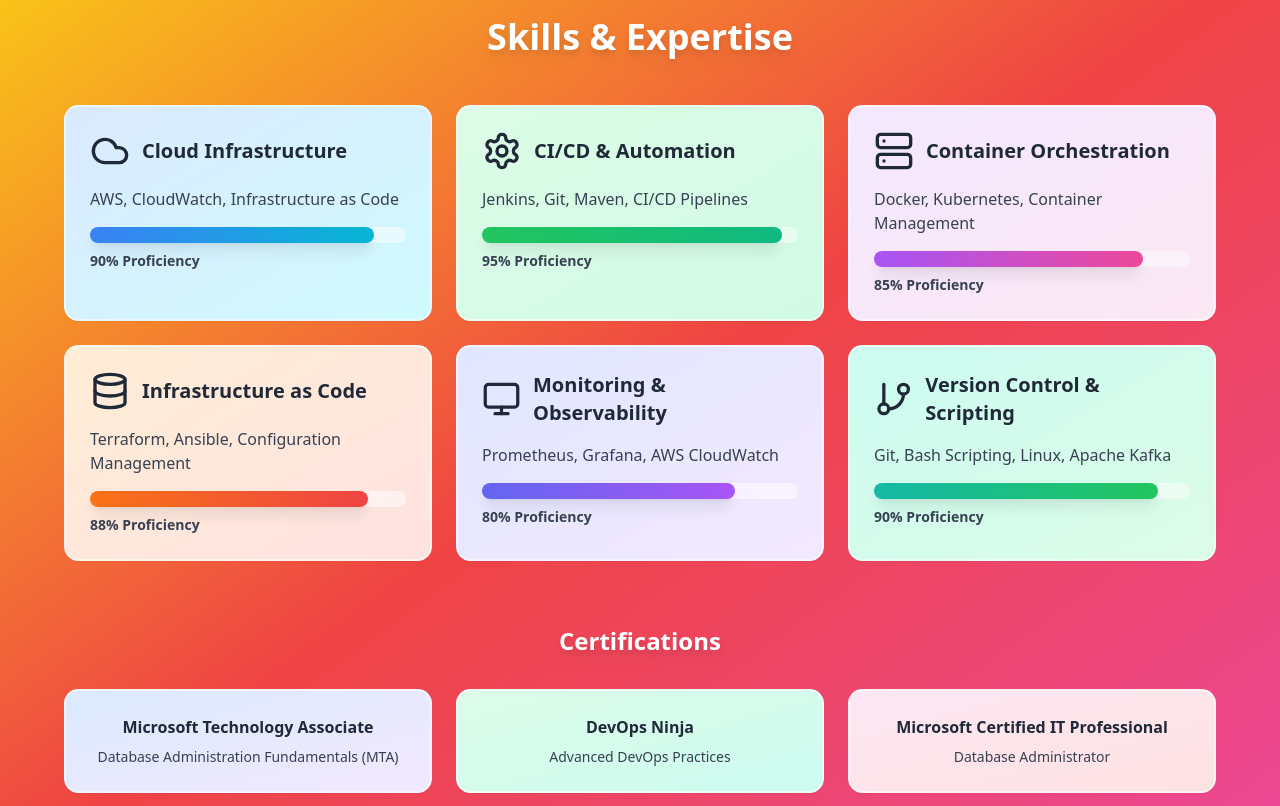
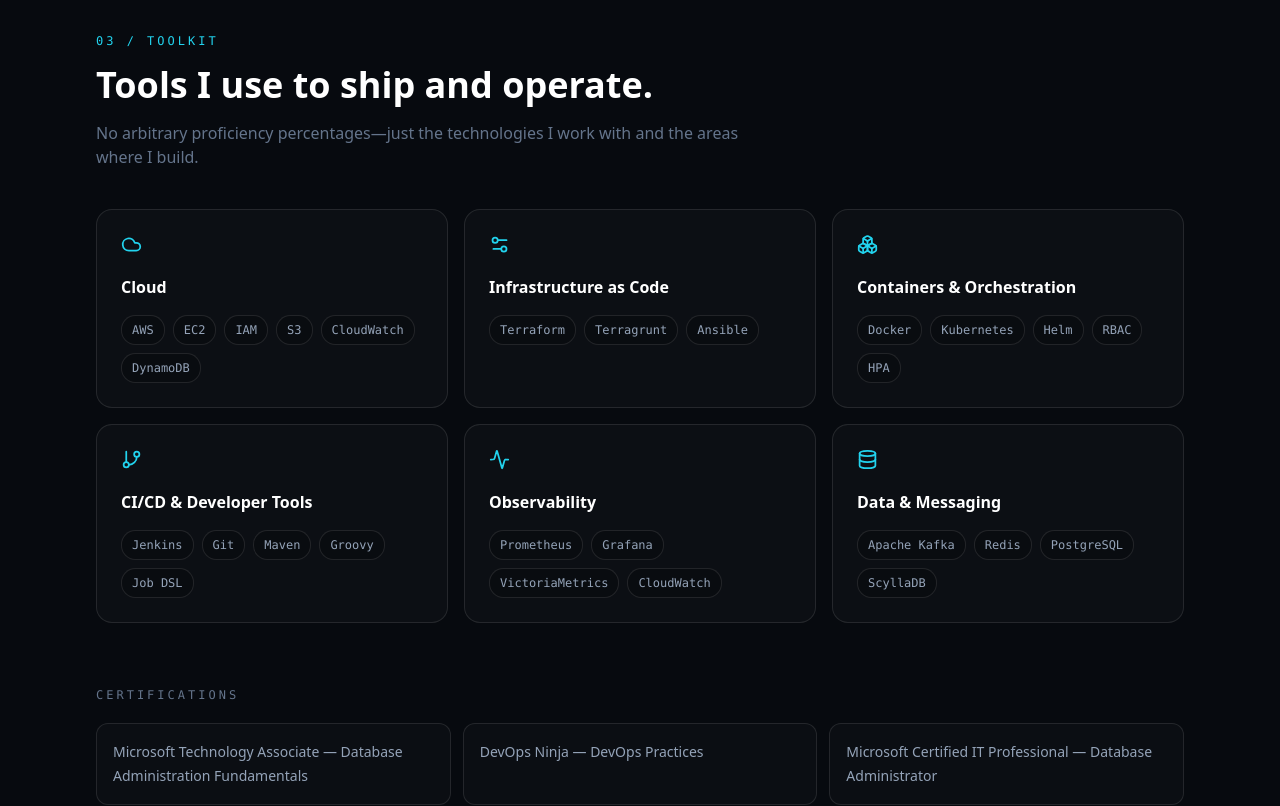
Before and after one commit to himanshu0085/himanshu-portfolio, a Next.js app: page / in a window 1280 px wide. Shown: the part 1860-2666 px from the top of the page. Built offline with nearby package versions, Linux system fonts and the light colour scheme.

Commit message:
Modernize components/skills.tsx

```diff
--- a/components/skills.tsx
+++ b/components/skills.tsx
@@ -1,115 +1,15 @@
-import { Card, CardContent } from "@/components/ui/card"
-import { Cloud, Server, Settings, Database, Monitor, GitBranch } from "lucide-react"
+import { Activity, Boxes, Cloud, Database, GitBranch, Settings2 } from "lucide-react"
+
+const groups = [
+  { icon: Cloud, title: "Cloud", items: ["AWS", "EC2", "IAM", "S3", "CloudWatch", "DynamoDB"] },
+  { icon: Settings2, title: "Infrastructure as Code", items: ["Terraform", "Terragrunt", "Ansible"] },
+  { icon: Boxes, title: "Containers & Orchestration", items: ["Docker", "Kubernetes", "Helm", "RBAC", "HPA"] },
+  { icon: GitBranch, title: "CI/CD & Developer Tools", items: ["Jenkins", "Git", "Maven", "Groovy", "Job DSL"] },
+  { icon: Activity, title: "Observability", items: ["Prometheus", "Grafana", "VictoriaMetrics", "CloudWatch"] },
+  { icon: Database, title: "Data & Messaging", items: ["Apache Kafka", "Redis", "PostgreSQL", "ScyllaDB"] },
+]
+const certifications = ["Microsoft Technology Associate — Database Administration Fundamentals", "DevOps Ninja — DevOps Practices", "Microsoft Certified IT Professional — Database Administrator"]
 
 export function Skills() {
-  const skills = [
-    {
-      icon: Cloud,
-      title: "Cloud Infrastructure",
-      description: "AWS, CloudWatch, Infrastructure as Code",
-      level: 90,
-      color: "from-blue-500 to-cyan-500",
-      bgColor: "bg-gradient-to-br from-blue-100 to-cyan-100",
-    },
-    {
-      icon: Settings,
-      title: "CI/CD & Automation",
-      description: "Jenkins, Git, Maven, CI/CD Pipelines",
-      level: 95,
-      color: "from-green-500 to-emerald-500",
-      bgColor: "bg-gradient-to-br from-green-100 to-emerald-100",
-    },
-    {
-      icon: Server,
-      title: "Container Orchestration",
-      description: "Docker, Kubernetes, Container Management",
-      level: 85,
-      color: "from-purple-500 to-pink-500",
-      bgColor: "bg-gradient-to-br from-purple-100 to-pink-100",
-    },
-    {
-      icon: Database,
-      title: "Infrastructure as Code",
-      description: "Terraform, Ansible, Configuration Management",
-      level: 88,
-      color: "from-orange-500 to-red-500",
-      bgColor: "bg-gradient-to-br from-orange-100 to-red-100",
-    },
-    {
-      icon: Monitor,
-      title: "Monitoring & Observability",
-      description: "Prometheus, Grafana, AWS CloudWatch",
-      level: 80,
-      color: "from-indigo-500 to-purple-500",
-      bgColor: "bg-gradient-to-br from-indigo-100 to-purple-100",
-    },
-    {
-      icon: GitBranch,
-      title: "Version Control & Scripting",
-      description: "Git, Bash Scripting, Linux, Apache Kafka",
-      level: 90,
-      color: "from-teal-500 to-green-500",
-      bgColor: "bg-gradient-to-br from-teal-100 to-green-100",
-    },
-  ]
-
-  return (
-    <section id="skills" className="py-20 px-4 bg-gradient-to-br from-yellow-400 via-red-500 to-pink-500">
-      <div className="max-w-6xl mx-auto">
-        <h2 className="text-4xl font-bold text-center text-white mb-12 drop-shadow-lg">Skills & Expertise</h2>
-
-        <div className="grid md:grid-cols-2 lg:grid-cols-3 gap-6">
-          {skills.map((skill, index) => (
-            <Card
-              key={index}
-              className={`hover:shadow-2xl transition-all duration-300 ${skill.bgColor} border-2 border-white/50 hover:scale-105`}
-            >
-              <CardContent className="p-6">
-                <div className="flex items-center mb-4">
-                  <skill.icon className="h-10 w-10 text-gray-800 mr-3" />
-                  <h3 className="text-xl font-bold text-gray-800">{skill.title}</h3>
-                </div>
-
-                <p className="text-gray-700 mb-4 font-medium">{skill.description}</p>
-
-                <div className="w-full bg-white/50 rounded-full h-4 mb-2">
-                  <div
-                    className={`bg-gradient-to-r ${skill.color} h-4 rounded-full transition-all duration-1000 shadow-lg`}
-                    style={{ width: `${skill.level}%` }}
-                  />
-                </div>
-
-                <p className="text-sm text-gray-700 font-semibold">{skill.level}% Proficiency</p>
-              </CardContent>
-            </Card>
-          ))}
-        </div>
-
-        {/* Certifications Section */}
-        <div className="mt-16">
-          <h3 className="text-2xl font-bold text-center text-white mb-8 drop-shadow-lg">Certifications</h3>
-          <div className="grid md:grid-cols-3 gap-6">
-            <Card className="text-center bg-gradient-to-br from-blue-100 to-purple-100 border-2 border-white/50 hover:scale-105 transition-transform">
-              <CardContent className="p-6">
-                <h4 className="font-bold text-gray-800 mb-2">Microsoft Technology Associate</h4>
-                <p className="text-gray-700 text-sm font-medium">Database Administration Fundamentals (MTA)</p>
-              </CardContent>
-            </Card>
-            <Card className="text-center bg-gradient-to-br from-green-100 to-teal-100 border-2 border-white/50 hover:scale-105 transition-transform">
-              <CardContent className="p-6">
-                <h4 className="font-bold text-gray-800 mb-2">DevOps Ninja</h4>
-                <p className="text-gray-700 text-sm font-medium">Advanced DevOps Practices</p>
-              </CardContent>
-            </Card>
-            <Card className="text-center bg-gradient-to-br from-pink-100 to-red-100 border-2 border-white/50 hover:scale-105 transition-transform">
-              <CardContent className="p-6">
-                <h4 className="font-bold text-gray-800 mb-2">Microsoft Certified IT Professional</h4>
-                <p className="text-gray-700 text-sm font-medium">Database Administrator</p>
-              </CardContent>
-            </Card>
-          </div>
-        </div>
-      </div>
-    </section>
-  )
+  return <section id="skills" className="py-24"><div className="section-shell"><div className="max-w-2xl"><p className="font-mono text-xs uppercase tracking-[0.25em] text-cyan-400">03 / TOOLKIT</p><h2 className="mt-4 text-3xl font-bold text-white sm:text-4xl">Tools I use to ship and operate.</h2><p className="mt-4 text-slate-500">No arbitrary proficiency percentages—just the technologies I work with and the areas where I build.</p></div><div className="mt-10 grid gap-4 md:grid-cols-2 lg:grid-cols-3">{groups.map(({ icon: Icon, title, items }) => <div key={title} className="rounded-2xl border border-white/10 bg-white/[0.025] p-6"><Icon className="text-cyan-400" size={21}/><h3 className="mt-5 font-semibold text-white">{title}</h3><div className="mt-4 flex flex-wrap gap-2">{items.map(item => <span key={item} className="rounded-lg border border-white/10 bg-black/20 px-2.5 py-1.5 font-mono text-xs text-slate-400">{item}</span>)}</div></div>)}</div><div className="mt-16"><p className="font-mono text-xs uppercase tracking-[0.25em] text-slate-500">CERTIFICATIONS</p><div className="mt-5 grid gap-3 md:grid-cols-3">{certifications.map(cert => <div key={cert} className="rounded-xl border border-white/10 bg-white/[0.02] p-4 text-sm leading-6 text-slate-400">{cert}</div>)}</div></div></div></section>
 }
```
